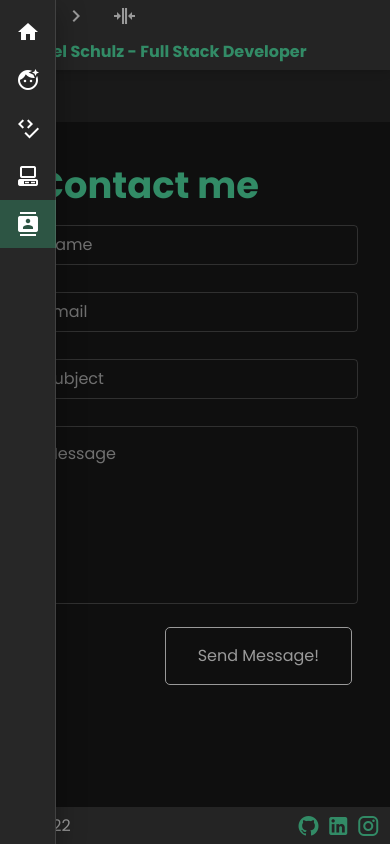
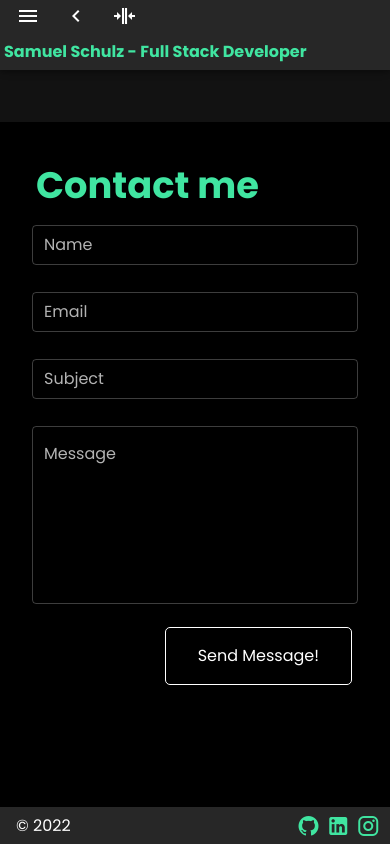
Before and after one commit to sam99s/portfolioNuxt, a Nuxt app: page /contact in a window 390 px wide. Built offline with nearby package versions, Linux system fonts and the light colour scheme.

Commit message:
media query fix :art: :iphone:

```diff
--- a/components/ToolProgress.vue
+++ b/components/ToolProgress.vue
@@ -32,7 +32,6 @@
     <v-dialog
       v-if="modalFlag"
       v-model="modalFlag"
-      max-width="40%"
       @keydown.esc="modalFlag = false"
       transition="dialog-bottom-transition"
     >
@@ -112,4 +111,20 @@ button:hover {
     transform-origin: center;
   }
 }
+
+::v-deep .v-dialog {
+  max-width: 40% !important;
+}
+
+@media (min-width: 430px) and (max-width: 630px) {
+  ::v-deep .v-dialog {
+    max-width: 60% !important;
+  }
+}
+
+@media (max-width: 429px) {
+  ::v-deep .v-dialog {
+    max-width: 90% !important;
+  }
+}
 </style>
--- a/layouts/contactForm.vue
+++ b/layouts/contactForm.vue
@@ -82,7 +82,7 @@
         </v-row>
       </v-col>
       <v-col cols="12" sm="6" class="pb-16 pl-16 contact-image__display">
-        <v-img src="/sam99sss.png" contain />
+        <v-img src="/sam99sss.png" contain max-height="58vh"/>
       </v-col>
     </v-row>
   </v-container>
--- a/layouts/default.vue
+++ b/layouts/default.vue
@@ -46,7 +46,12 @@
                 <v-icon v-else>mdi-arrow-split-vertical</v-icon>
               </v-btn>
             </v-col>
-            <v-col cols="12" sm="7" class="pa-0 ma-0 d-flex justify-content-start" align-self="center">
+            <v-col
+              cols="12"
+              sm="7"
+              class="pa-0 ma-0 d-flex justify-content-start"
+              align-self="center"
+            >
               <h1 class="text-center text-color__primary">{{ title }}</h1>
             </v-col>
           </v-row>
@@ -95,10 +100,12 @@
 <script>
 export default {
   name: "DefaultLayout",
+
   data() {
     return {
       clipped: true,
-      drawer: true,
+      drawer: false,
+      mediaQueryDrawer: null,
       fixed: false,
       items: [
         {
@@ -138,6 +145,12 @@ export default {
       },
     };
   },
+
+  mounted() {
+    this.mediaQueryDrawer = window.matchMedia("(max-width: 768px)");
+    this.drawer = this.mediaQueryDrawer.matches ? false : true;
+    this.miniVariant = this.mediaQueryDrawer.matches ? false : true;
+  },
 };
 </script>
 <style scoped>
```
Also changed, not shown: static/sam99sss.png.
